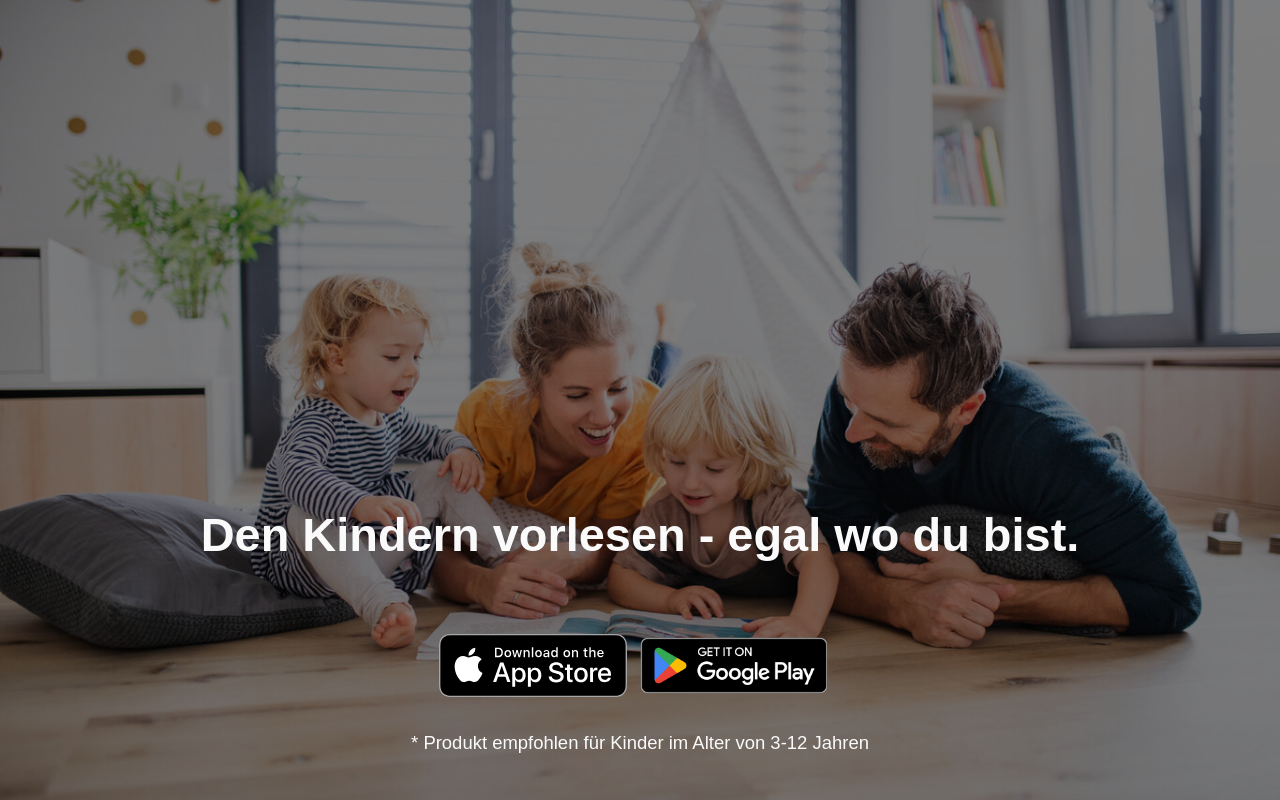
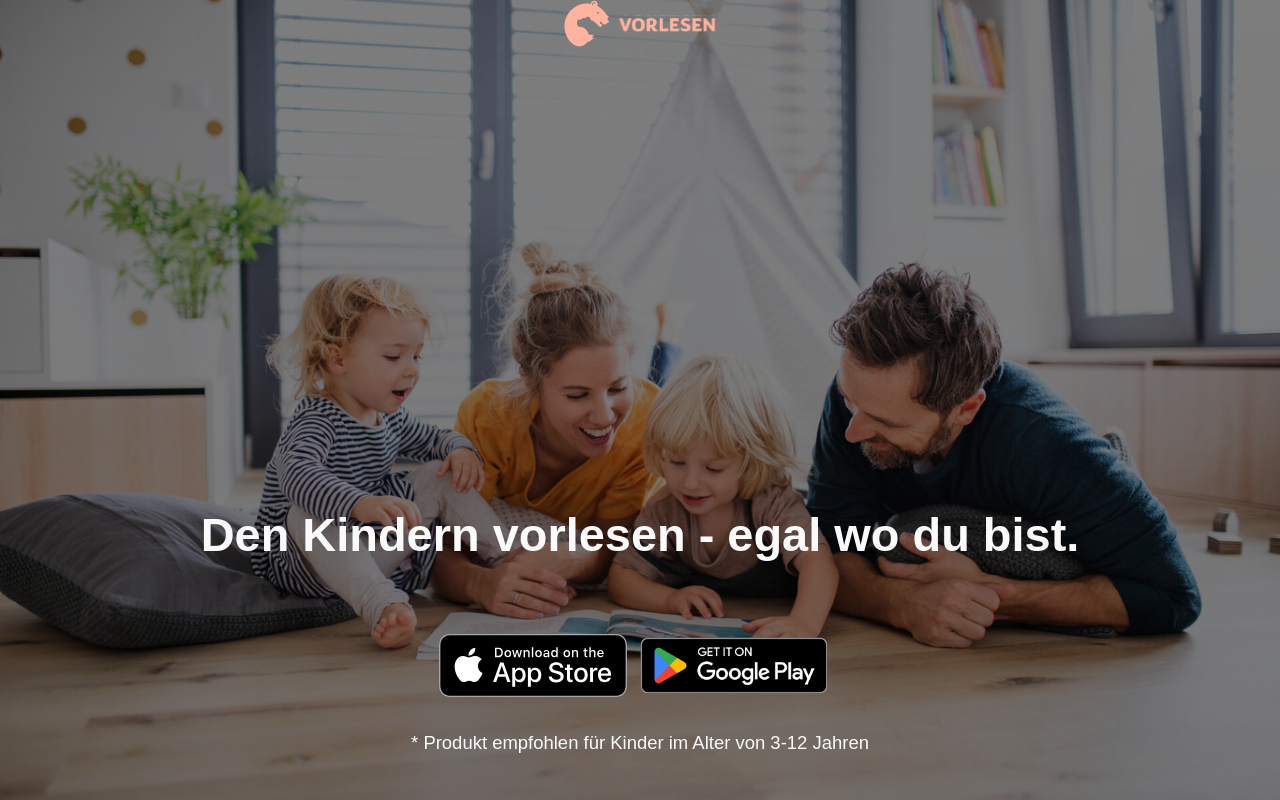
Before and after one commit to Sazbak/vorlesen-sazbak, a React (Create React App) app: page / in a window 1280 px wide. Built offline with nearby package versions, Linux system fonts and the light colour scheme; the HTML template or start-up script is replaced by a standard one.

Commit message:
Added logo to starting page

```diff
--- a/src/App.tsx
+++ b/src/App.tsx
@@ -7,6 +7,8 @@ import startingw414 from "./assets/starting/w414starting.jpg"
 import startingw1366 from "./assets/starting/w1366starting.jpg"
 import startingw1536 from "./assets/starting/w1920starting.jpg"
 import startingw1920 from "./assets/starting/w1920starting.jpg"
+import logo from "./assets/logo.svg"
+import vorlesen_text from "./assets/vorlesen_text.svg"
 
 function App() {
   return (
@@ -33,6 +35,12 @@ function App() {
           alt="Reading a tale to your kids"
         />
       </div>
+      <div className="flex flex-col items-center w-full absolute">
+        <div className="flex gap-x-[9.65px]">
+          <img src={logo} alt="Vorlesen text" width="46" height="46" />
+          <img src={vorlesen_text} alt="Vorlesen logo" width="97" height="16" />
+        </div>
+      </div>
       <div className="flex flex-col absolute bottom-0 w-full items-center mb-[4.0133vh] tablet:mb-[5.3511vh] desktop:mb-[7.8125vh]">
         <div className="text-center text-headline-s-600 tablet:text-headline-m-600 desktop:text-headline-l-600 text-gray1">
           Den Kindern vorlesen - egal wo du bist.
```
Also changed, not shown: src/assets/logo.svg (added), src/assets/vorlesen_text.svg (added).
